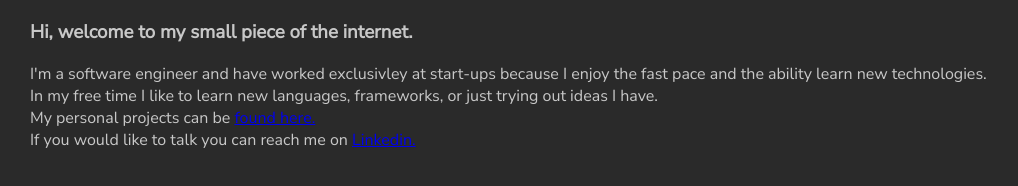
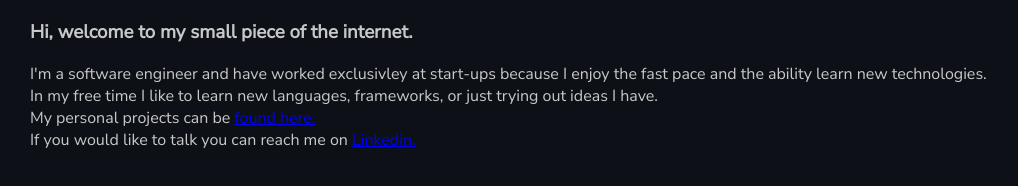
Before and after one commit to TyThompson213/TyThompson213.github.io, a plain HTML site: page index.html in a window 1280 px wide. Shown: the whole page, without its empty margins (0-1018 px from the left). Drawn offline with Linux system fonts and the light colour scheme.

Commit message:
changing background color

```diff
--- a/index.css
+++ b/index.css
@@ -1,7 +1,7 @@
 @import url('https://fonts.googleapis.com/css2?family=Nunito+Sans:opsz@6..12&family=Roboto+Mono&family=Titan+One&display=swap');
 body {
     margin-left: 30px;
-    background-color: rgb(42, 42, 42);
+    background-color: #0d1117;
     color: rgb(200, 200, 200);
     font-family: 'Nunito Sans', sans-serif;
 }
```
